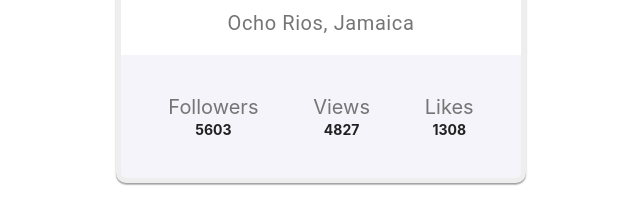
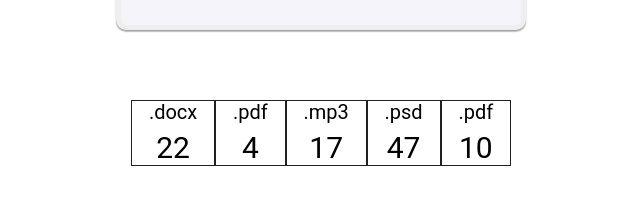
Before and after one commit to YevhenProkhorenko/goit-react-hw-01-components, a React (Create React App) app: page / in a window 1280 px wide. Shown: the part 465-688 px from the top of the page, without its empty margins (319-959 px from the left). Built offline with nearby package versions, Linux system fonts and the light colour scheme.

Commit message:
finished second task

```diff
--- /dev/null
+++ b/src/Data/statistics.json
@@ -0,0 +1,7 @@
+[
+  { "id": "id-1", "label": ".docx", "percentage": 22 },
+  { "id": "id-2", "label": ".pdf", "percentage": 4 },
+  { "id": "id-3", "label": ".mp3", "percentage": 17 },
+  { "id": "id-4", "label": ".psd", "percentage": 47 },
+  { "id": "id-5", "label": ".pdf", "percentage": 10 }
+]
--- a/src/components/App.jsx
+++ b/src/components/App.jsx
@@ -1,18 +1,22 @@
 import React from 'react';
 import user from '../Data/user.json';
 import Profile from './Profile/Profile';
+import DataStat from '../Data/statistics.json';
+import Statistics from './Statistics/Statistics';
+import css from './App.module.css';
 
 export const App = () => {
   return (
     <div
-      style={{
-        height: '100vh',
-        display: 'flex',
-        justifyContent: 'center',
-        alignItems: 'center',
-        fontSize: 40,
-        color: '#010101',
-      }}
+      // style={{
+      //   height: '100vh',
+      //   display: 'flex',
+      //   justifyContent: 'center',
+      //   alignItems: 'center',
+      //   fontSize: 40,
+      //   color: '#010101',
+      // }}
+      className={css.container}
     >
       <Profile
         avatar={user.avatar}
@@ -21,6 +25,7 @@ export const App = () => {
         location={user.location}
         stats={user.stats}
       />
+      <Statistics title={DataStat.title} stats={DataStat} />
     </div>
   );
 };
--- /dev/null
+++ b/src/components/App.module.css
@@ -0,0 +1,6 @@
+.container {
+  display: flex;
+  flex-direction: column;
+  justify-content: center;
+  align-items: center;
+}
--- /dev/null
+++ b/src/components/Statistics/Statistics.jsx
@@ -0,0 +1,31 @@
+import PropTypes from 'prop-types';
+import React from 'react';
+import css from '../Statistics/Statistics.module.css';
+
+const Statistics = ({ title, stats }) => (
+  <section className={css.statistics}>
+    {title ?? <h2 className={css.title}>{title}</h2>}
+
+    <ul className={css.statList}>
+      {stats.map(element => (
+        <li className={css.statList_item} key={element.id}>
+          <span className={css.label}>{element.label}</span>
+          <span className={css.percentage}>{element.percentage}</span>
+        </li>
+      ))}
+    </ul>
+  </section>
+);
+
+Statistics.propTypes = {
+  title: PropTypes.string,
+  stats: PropTypes.arrayOf(
+    PropTypes.exact({
+      id: PropTypes.string.isRequired,
+      label: PropTypes.string.isRequired,
+      percentage: PropTypes.number.isRequired,
+    })
+  ),
+};
+
+export default Statistics;
--- /dev/null
+++ b/src/components/Statistics/Statistics.module.css
@@ -0,0 +1,31 @@
+.statistics {
+  width: 400px;
+  margin-top: 40px;
+}
+.title {
+  text-transform: uppercase;
+}
+.statList {
+  display: flex;
+  justify-content: space-around;
+  padding: 10px;
+  list-style: none;
+  font-family: 'Roboto';
+  font-size: 20px;
+  line-height: 1.18;
+}
+.statList_item {
+  display: flex;
+  flex-grow: 1;
+  flex-direction: column;
+  justify-content: center;
+  align-items: center;
+
+  border: 1px solid #212121;
+}
+.label {
+  margin-bottom: 5px;
+}
+.percentage {
+  font-size: 30px;
+}
```
